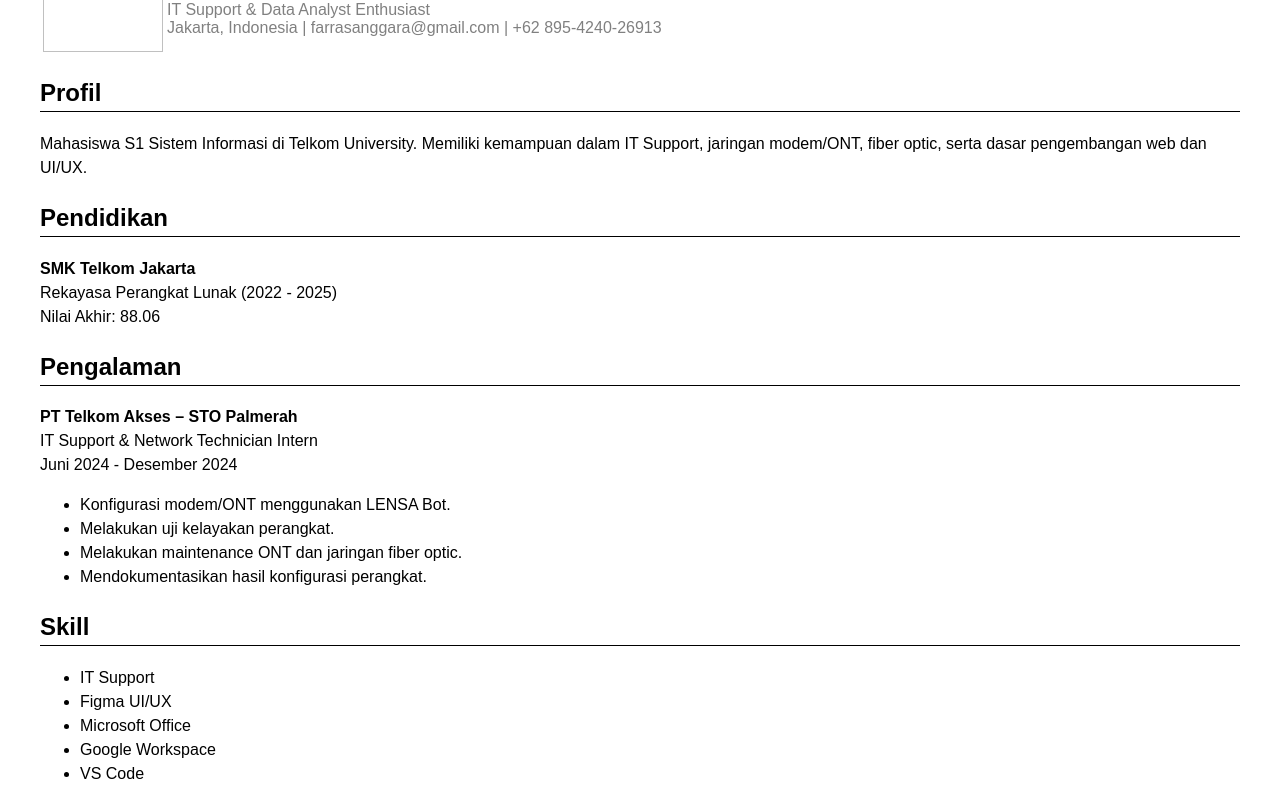
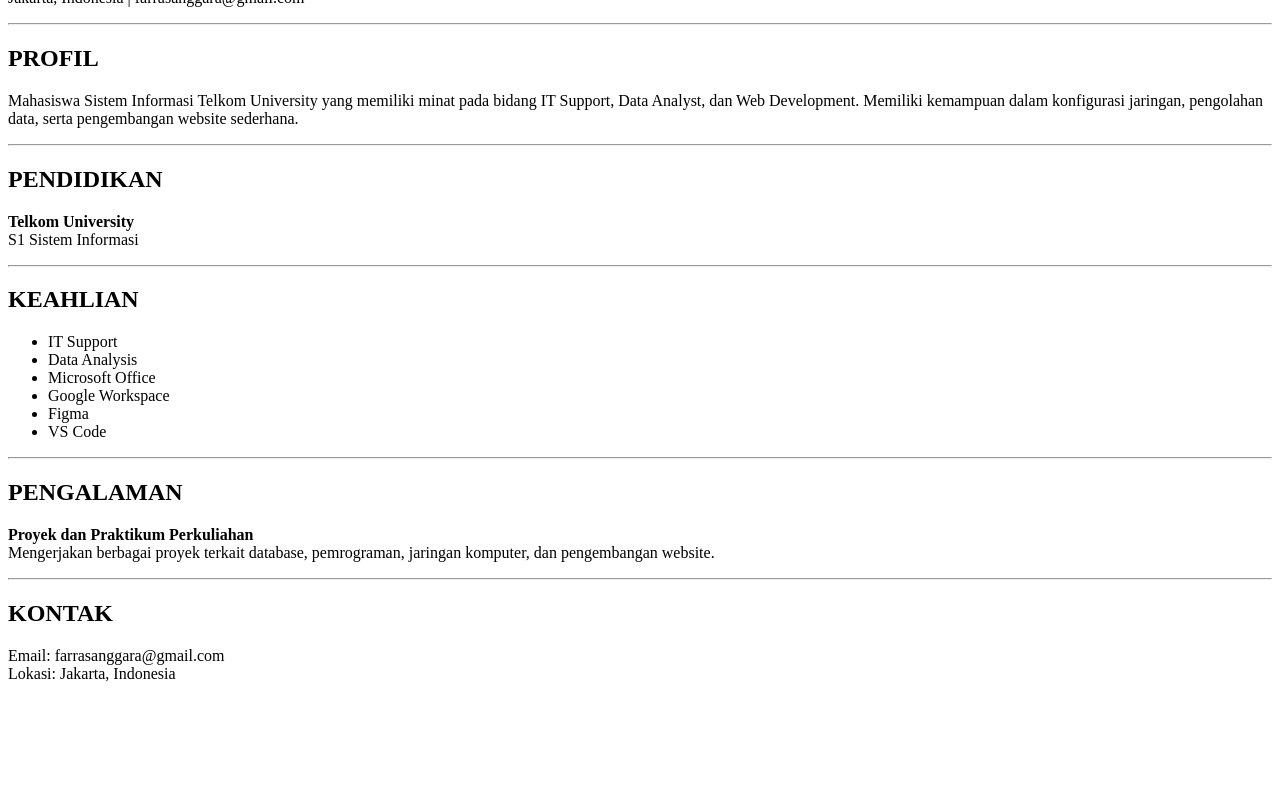
Before and after one commit to Frsanggara/cv-farrasanggara, a plain HTML site: page index.html in a window 1280 px wide. Shown: the part 135-925 px from the top of the page. After the commit the page ends 834 px from the top, so only its background shows below. Drawn offline with Linux system fonts and the light colour scheme.

Commit message:
Update index.html

````diff
--- a/index.html
+++ b/index.html
@@ -1,93 +1,68 @@
-```html
 <!DOCTYPE html>
 <html lang="id">
 <head>
     <meta charset="UTF-8">
     <meta name="viewport" content="width=device-width, initial-scale=1.0">
     <title>CV Farras Rafif Anggara</title>
-
-    <style>
-        body {
-            font-family: Arial;
-            margin: 40px;
-            line-height: 1.5;
-        }
-
-        h1 {
-            margin-bottom: 5px;
-        }
-
-        h2 {
-            border-bottom: 1px solid black;
-        }
-
-        .info {
-            color: gray;
-        }
-    </style>
 </head>
-
 <body>
 
-    <table>
-        <tr>
-            <td>
-                <img src="foto.jpg" alt="Foto Farras" width="120">
-            </td>
+    <!-- Sintaks Foto Profil (Menggunakan Atribut Bawaan HTML) -->
+    <img src="foto.jpg" alt="Foto Farras Rafif Anggara" width="150" height="190">
 
-            <td>
-                <h1>FARRAS RAFIF ANGGARA</h1>
-                <p class="info">
-                    IT Support & Data Analyst Enthusiast<br>
-                    Jakarta, Indonesia | farrasanggara@gmail.com | +62 895-4240-26913
-                </p>
-            </td>
-        </tr>
-    </table>
+    <h1>FARRAS RAFIF ANGGARA</h1>
 
-    <h2>Profil</h2>
     <p>
-        Mahasiswa S1 Sistem Informasi di Telkom University.
-        Memiliki kemampuan dalam IT Support, jaringan modem/ONT,
-        fiber optic, serta dasar pengembangan web dan UI/UX.
+        IT Support & Data Analyst Enthusiast<br>
+        Jakarta, Indonesia | farrasanggara@gmail.com
     </p>
 
-    <h2>Pendidikan</h2>
+    <hr>
+
+    <h2>PROFIL</h2>
     <p>
-        <b>SMK Telkom Jakarta</b><br>
-        Rekayasa Perangkat Lunak (2022 - 2025)<br>
-        Nilai Akhir: 88.06
+        Mahasiswa Sistem Informasi Telkom University yang memiliki minat
+        pada bidang IT Support, Data Analyst, dan Web Development.
+        Memiliki kemampuan dalam konfigurasi jaringan, pengolahan data,
+        serta pengembangan website sederhana.
     </p>
 
-    <h2>Pengalaman</h2>
+    <hr>
+
+    <h2>PENDIDIKAN</h2>
     <p>
-        <b>PT Telkom Akses – STO Palmerah</b><br>
-        IT Support & Network Technician Intern<br>
-        Juni 2024 - Desember 2024
+        <b>Telkom University</b><br>
+        S1 Sistem Informasi
     </p>
 
-    <ul>
-        <li>Konfigurasi modem/ONT menggunakan LENSA Bot.</li>
-        <li>Melakukan uji kelayakan perangkat.</li>
-        <li>Melakukan maintenance ONT dan jaringan fiber optic.</li>
-        <li>Mendokumentasikan hasil konfigurasi perangkat.</li>
-    </ul>
+    <hr>
 
-    <h2>Skill</h2>
+    <h2>KEAHLIAN</h2>
     <ul>
         <li>IT Support</li>
-        <li>Figma UI/UX</li>
+        <li>Data Analysis</li>
         <li>Microsoft Office</li>
         <li>Google Workspace</li>
+        <li>Figma</li>
         <li>VS Code</li>
     </ul>
 
-    <h2>Sertifikasi</h2>
-    <ul>
-        <li>Ready4Security - Indonesia Training (2023)</li>
-        <li>Gamelab Indonesia (2023)</li>
-    </ul>
+    <hr>
+
+    <h2>PENGALAMAN</h2>
+    <p>
+        <b>Proyek dan Praktikum Perkuliahan</b><br>
+        Mengerjakan berbagai proyek terkait database, pemrograman,
+        jaringan komputer, dan pengembangan website.
+    </p>
+
+    <hr>
+
+    <h2>KONTAK</h2>
+    <p>
+        Email: farrasanggara@gmail.com<br>
+        Lokasi: Jakarta, Indonesia
+    </p>
 
 </body>
 </html>
-```
````
